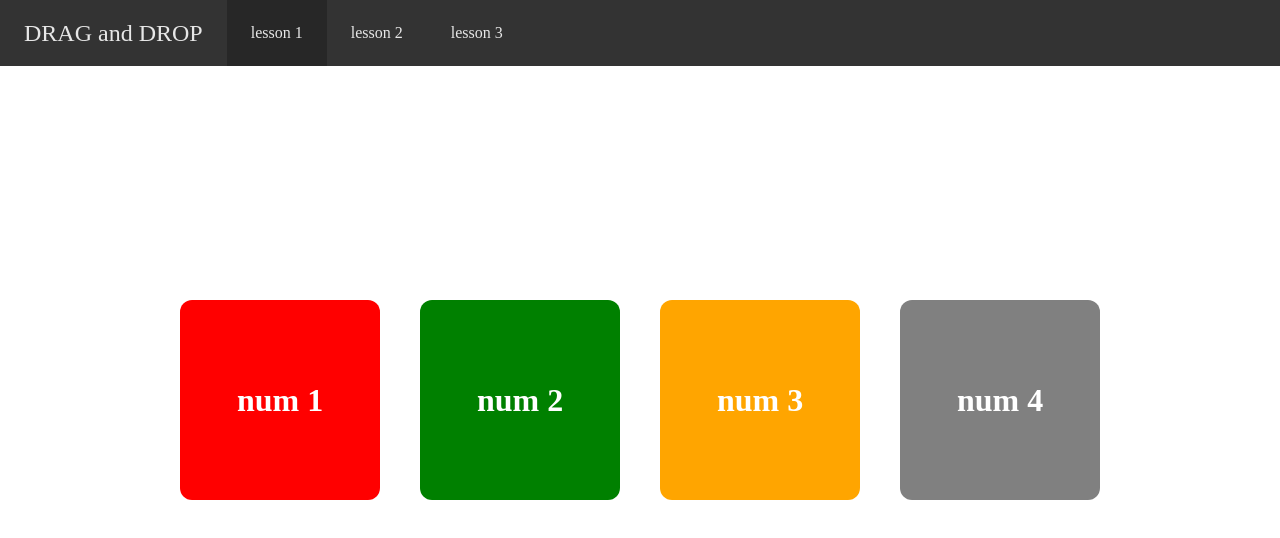
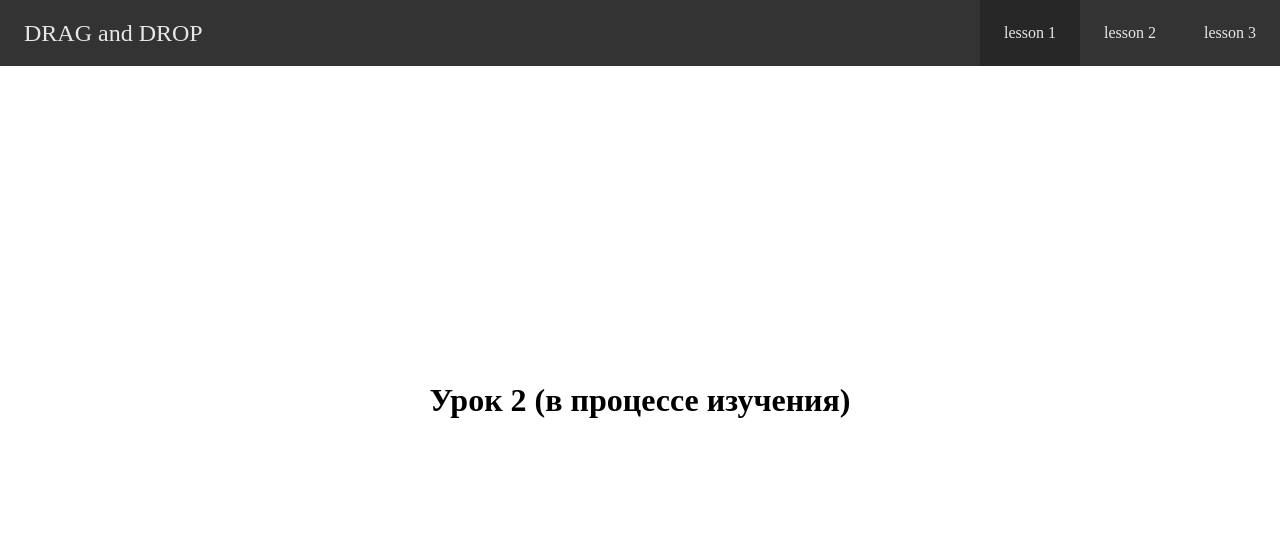
Before and after one commit to fl0wka/drag-n-drop, a React (Create React App) app: page /lesson2 in a window 1280 px wide. Shown: the top 538 px of the page. Built offline with nearby package versions, Linux system fonts and the light colour scheme.

Commit message:
add routes

```diff
--- a/package.json
+++ b/package.json
@@ -12,6 +12,7 @@
     "@types/react-dom": "^18.2.7",
     "react": "^18.2.0",
     "react-dom": "^18.2.0",
+    "react-router-dom": "^6.16.0",
     "react-scripts": "5.0.1",
     "typescript": "^4.9.5",
     "web-vitals": "^2.1.4"
--- a/src/app/App.tsx
+++ b/src/app/App.tsx
@@ -1,24 +1,16 @@
-import { useState } from 'react';
 import './assets/css/App.css';
-import Card from './components/common/card';
-import { CardData } from './types/types';
 import Navbar from './components/ui/navbar';
+import { useRoutes } from 'react-router-dom';
+import { routes } from './routes';
 
 function App() {
-  const [cardList, setCardList] = useState<CardData[]>([
-    { id: 1, order: 1, text: 'num 1', bgColor: 'red' },
-    { id: 2, order: 2, text: 'num 2', bgColor: 'green' },
-    { id: 3, order: 3, text: 'num 3', bgColor: 'orange' },
-    { id: 4, order: 4, text: 'num 4', bgColor: 'grey' },
-  ]);
+  const element = useRoutes(routes);
 
   return (
-    <div>
+    <>
       <Navbar />
-      <div className="main">
-        <Card cardList={cardList} setCardList={setCardList} />
-      </div>
-    </div>
+      {element}
+    </>
   );
 }
 
--- a/src/app/assets/css/App.css
+++ b/src/app/assets/css/App.css
@@ -8,7 +8,7 @@ body {
   overflow-x: hidden;
 }
 
-.main {
+.container {
   width: 100vw;
   height: 100vh;
   display: flex;
@@ -26,6 +26,7 @@ body {
   width: 100%;
   display: flex;
   align-items: center;
+  justify-content: space-between;
   background-color: #333333;
 }
 
@@ -39,6 +40,7 @@ body {
 
 .navbar .brand {
   display: block;
+  color: #e7e7e7;
   padding: 0 24px;
   font-size: 24px;
 }
--- a/src/app/components/ui/navbar.tsx
+++ b/src/app/components/ui/navbar.tsx
@@ -1,22 +1,21 @@
 import { FC } from 'react';
+import { Link } from 'react-router-dom';
 
 const Navbar: FC = () => {
   return (
     <nav className="navbar">
-      <a className="brand" href="#">
-        DRAG and DROP
-      </a>
+      <div className="brand">DRAG and DROP</div>
       <ul className="nav">
         <li>
-          <a className="active" href="#">
+          <Link to="lesson1" className="active">
             lesson 1
-          </a>
+          </Link>
         </li>
         <li>
-          <a href="#">lesson 2</a>
+          <Link to="lesson2">lesson 2</Link>
         </li>
         <li>
-          <a href="#">lesson 3</a>
+          <Link to="lesson3">lesson 3</Link>
         </li>
       </ul>
     </nav>
--- /dev/null
+++ b/src/app/pages/lesson1Page.tsx
@@ -0,0 +1,20 @@
+import { useState, FC } from 'react';
+import Card from '../components/common/card';
+import { CardData } from '../types/types';
+
+const Lesson1Page: FC = () => {
+  const [cardList, setCardList] = useState<CardData[]>([
+    { id: 1, order: 1, text: 'num 1', bgColor: 'red' },
+    { id: 2, order: 2, text: 'num 2', bgColor: 'green' },
+    { id: 3, order: 3, text: 'num 3', bgColor: 'orange' },
+    { id: 4, order: 4, text: 'num 4', bgColor: 'grey' },
+  ]);
+
+  return (
+    <div className="container">
+      <Card cardList={cardList} setCardList={setCardList} />
+    </div>
+  );
+};
+
+export default Lesson1Page;
--- /dev/null
+++ b/src/app/pages/lesson2Page.tsx
@@ -0,0 +1,11 @@
+import { FC } from 'react';
+
+const Lesson2Page: FC = () => {
+  return (
+    <div className="container">
+      <h1>Урок 2 (в процессе изучения)</h1>
+    </div>
+  );
+};
+
+export default Lesson2Page;
--- /dev/null
+++ b/src/app/pages/lesson3Page.tsx
@@ -0,0 +1,11 @@
+import { FC } from 'react';
+
+const Lesson3Page: FC = () => {
+  return (
+    <div className="container">
+      <h1>Урок 3 (в процессе изучения)</h1>
+    </div>
+  );
+};
+
+export default Lesson3Page;
--- /dev/null
+++ b/src/app/routes.tsx
@@ -0,0 +1,20 @@
+import { RouteObject, Navigate } from 'react-router-dom';
+import Lesson1Page from './pages/lesson1Page';
+import Lesson2Page from './pages/lesson2Page';
+import Lesson3Page from './pages/lesson3Page';
+
+export const routes: RouteObject[] = [
+  {
+    path: 'lesson1',
+    element: <Lesson1Page />,
+  },
+  {
+    path: 'lesson2',
+    element: <Lesson2Page />,
+  },
+  {
+    path: 'lesson3',
+    element: <Lesson3Page />,
+  },
+  { path: '*', element: <Navigate to="lesson1" /> },
+];
--- a/src/index.tsx
+++ b/src/index.tsx
@@ -1,13 +1,13 @@
-import React from 'react';
 import ReactDOM from 'react-dom/client';
 import './index.css';
 import App from './app/App';
+import { BrowserRouter } from 'react-router-dom';
 
 const root = ReactDOM.createRoot(
   document.getElementById('root') as HTMLElement
 );
 root.render(
-  <React.StrictMode>
+  <BrowserRouter>
     <App />
-  </React.StrictMode>
+  </BrowserRouter>
 );
```
Also changed, not shown: 1 other file (tests, documents, lock files or other folders).
